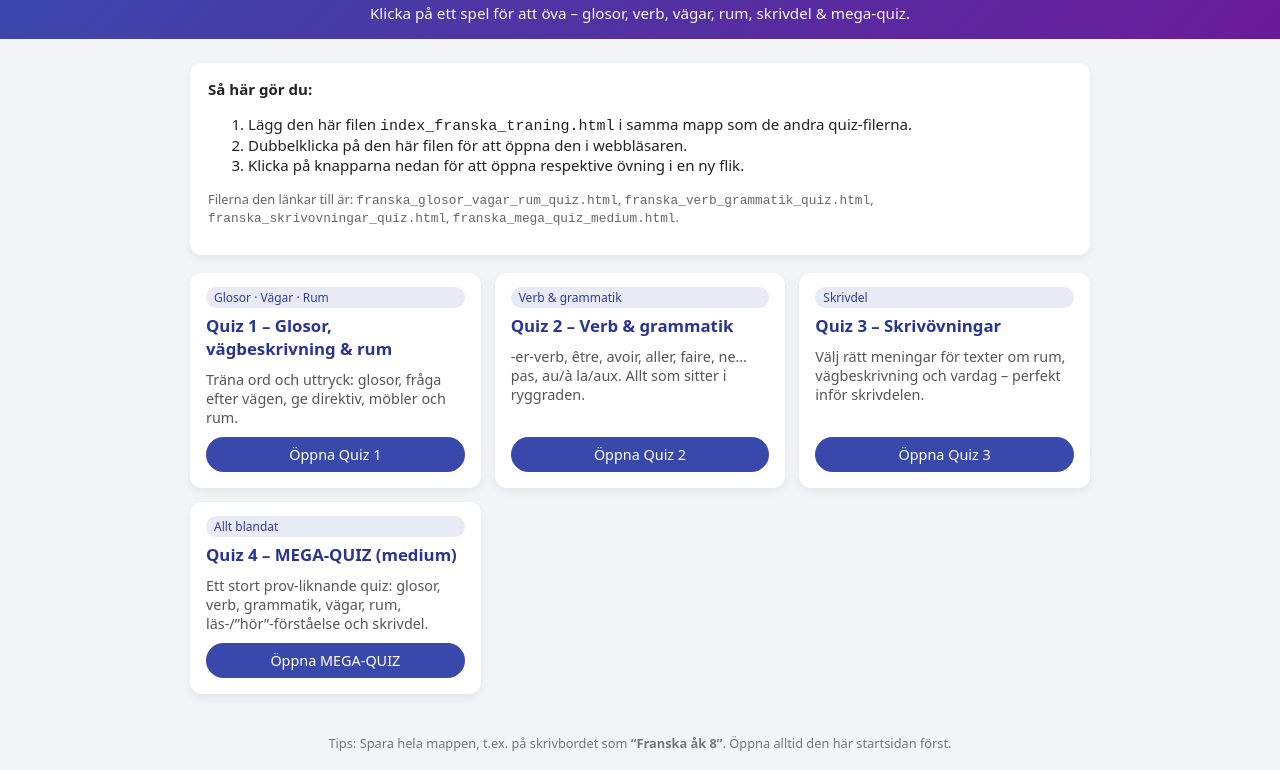
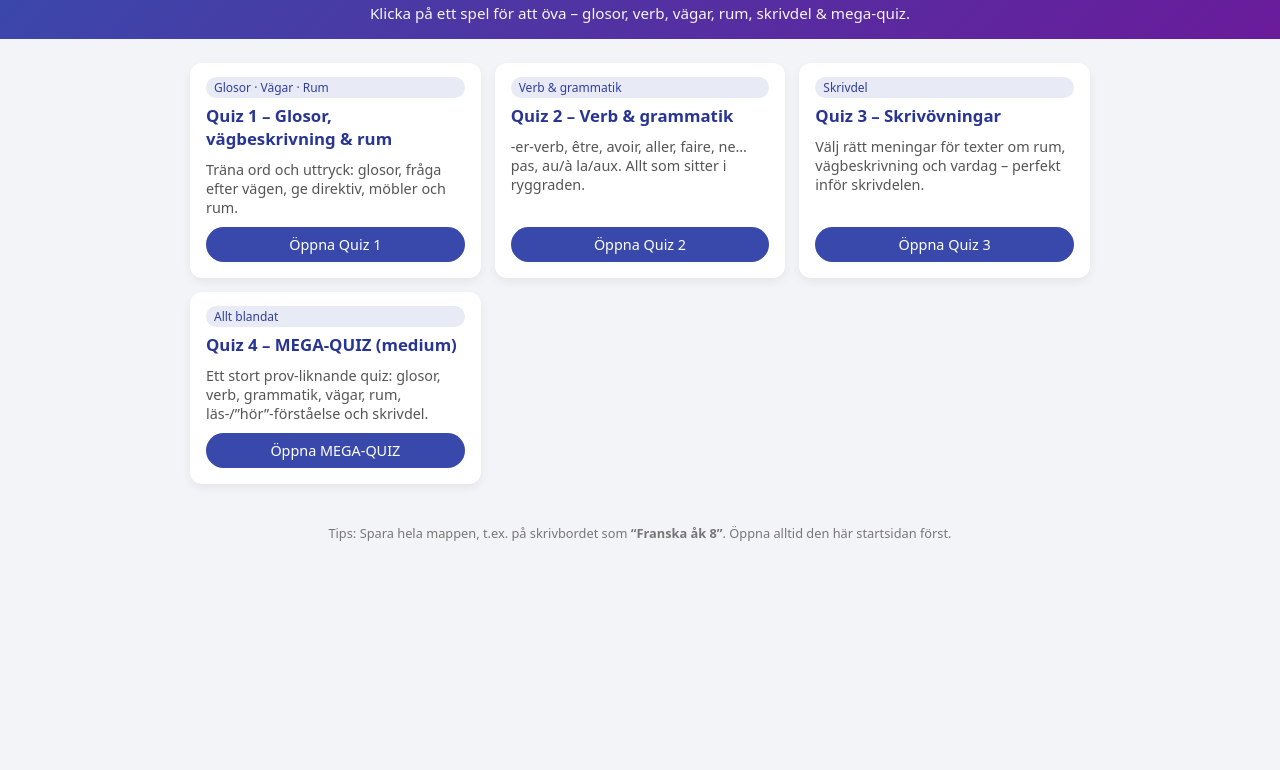
Before and after one commit to vlash74/franska-nov-25, a plain HTML site: page index.html in a window 1280 px wide. Shown: the part 62-832 px from the top of the page. After the commit the page ends 800 px from the top, so only its background shows below. Drawn offline with Linux system fonts and the light colour scheme.

Commit message:
Remove intro section from index.html
Removed introductory instructions from the main section.

```diff
--- a/index.html
+++ b/index.html
@@ -111,16 +111,6 @@
 </header>
 
 <main>
-  <section class="intro">
-    <strong>Så här gör du:</strong>
-    <ol>
-      <li>Lägg den här filen <code>index_franska_traning.html</code> i samma mapp som de andra quiz-filerna.</li>
-      <li>Dubbelklicka på den här filen för att öppna den i webbläsaren.</li>
-      <li>Klicka på knapparna nedan för att öppna respektive övning i en ny flik.</li>
-    </ol>
-    <p class="small">Filerna den länkar till är: <code>franska_glosor_vagar_rum_quiz.html</code>, <code>franska_verb_grammatik_quiz.html</code>, <code>franska_skrivovningar_quiz.html</code>, <code>franska_mega_quiz_medium.html</code>.</p>
-  </section>
-
   <section class="grid">
     <article class="card">
       <span class="tag">Glosor · Vägar · Rum</span>
```
